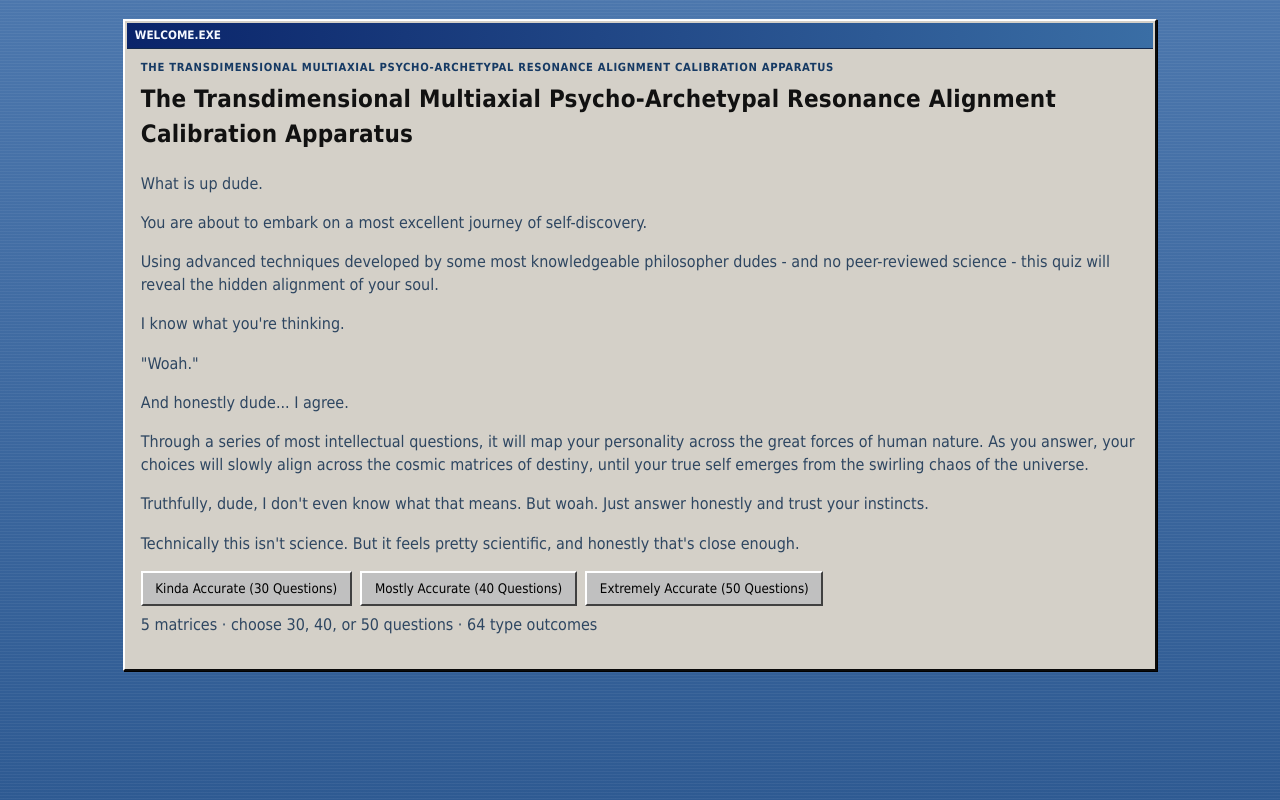
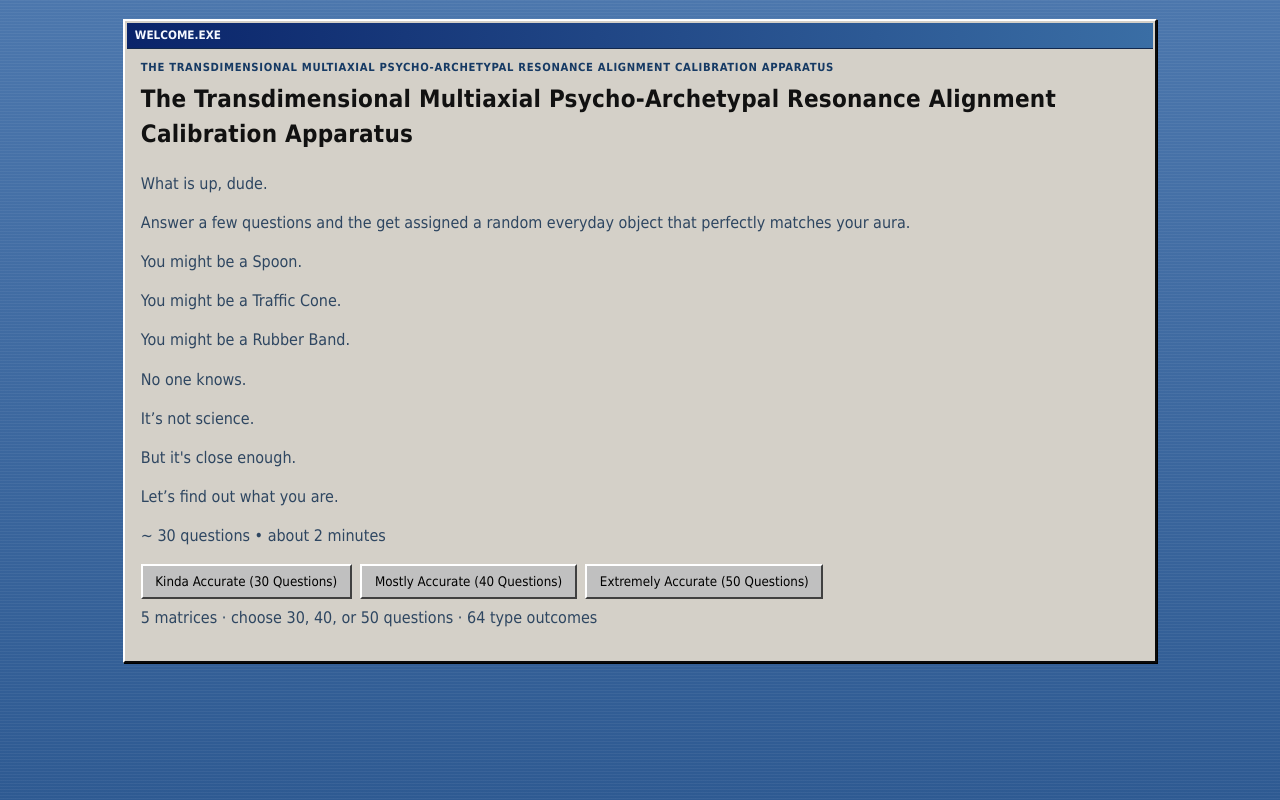
Before and after one commit to mottkozak/vibe-o-meter, a React (Vite) app: page / in a window 1280 px wide. Built offline with nearby package versions, Linux system fonts and the light colour scheme.

Commit message:
Updating app

```diff
--- a/src/pages/LandingPage.tsx
+++ b/src/pages/LandingPage.tsx
@@ -7,15 +7,15 @@ interface LandingPageProps {
 }
 
 const LANDING_BODY_PARAGRAPHS = [
-  "What is up dude.",
-  "You are about to embark on a most excellent journey of self-discovery.",
-  "Using advanced techniques developed by some most knowledgeable philosopher dudes - and no peer-reviewed science - this quiz will reveal the hidden alignment of your soul.",
-  "I know what you're thinking.",
-  "\"Woah.\"",
-  "And honestly dude... I agree.",
-  "Through a series of most intellectual questions, it will map your personality across the great forces of human nature. As you answer, your choices will slowly align across the cosmic matrices of destiny, until your true self emerges from the swirling chaos of the universe.",
-  "Truthfully, dude, I don't even know what that means. But woah. Just answer honestly and trust your instincts.",
-  "Technically this isn't science. But it feels pretty scientific, and honestly that's close enough."
+  "What is up, dude.",
+  "Answer a few questions and the get assigned a random everyday object that perfectly matches your aura.",
+  "You might be a Spoon.",
+  "You might be a Traffic Cone.",
+  "You might be a Rubber Band.",
+  "No one knows.",
+  "It’s not science.",
+  "But it's close enough.",
+  "Let’s find out what you are."
 ] as const;
 
 export function LandingPage({ data }: LandingPageProps): JSX.Element {
@@ -49,6 +49,7 @@ export function LandingPage({ data }: LandingPageProps): JSX.Element {
             {paragraph}
           </p>
         ))}
+        <p className="subtitle">~ 30 questions • about 2 minutes</p>
 
         <div className="button-row">
           <button
--- a/src/pages/ResultsPage.tsx
+++ b/src/pages/ResultsPage.tsx
@@ -207,7 +207,6 @@ const DEFAULT_BIT_LETTERS = {
 
 interface CardCatalogEntry {
   typeCode: string;
-  title: string;
   primaryObject: string;
   rarity: RarityTier;
   imageSrc: string | null;
@@ -247,14 +246,12 @@ function buildCatalogEntries(data: LoadedAppData): CardCatalogEntry[] {
         .join("");
       const typeCode = `${familyKey}${suffix}`;
 
-      let title = typeCode;
       let resolvedIndex = index;
       try {
         const resolution = resolveTypeTitle(typeCode, data.typeTitles);
-        title = resolution.title;
         resolvedIndex = resolution.index;
       } catch {
-        // leave fallback title/index
+        // leave fallback index
       }
 
       let primaryObject = "Unknown Object";
@@ -268,7 +265,6 @@ function buildCatalogEntries(data: LoadedAppData): CardCatalogEntry[] {
 
       entries.push({
         typeCode,
-        title,
         primaryObject,
         rarity: getRarityTier(typeCode),
         imageSrc: primaryObject === "Unknown Object" ? null : getObjectImageSrc(primaryObject)
@@ -514,7 +510,7 @@ export function ResultsPage({ data }: ResultsPageProps): JSX.Element {
 
   const cardStrengths = (result.strengths.length > 0 ? result.strengths : ["Data loading..."]).slice(0, 2);
   const cardWeaknesses = (result.watchouts.length > 0 ? result.watchouts : ["Data loading..."]).slice(0, 2);
-  const cardCelebs = (result.celebs.length > 0 ? result.celebs : ["No famous vibe buddies listed."]).slice(0, 3);
+  const cardCelebs = (result.celebs.length > 0 ? result.celebs : ["No famous vibe buddies listed."]).slice(0, 6);
 
   const primaryObject = result.householdArchetype?.primaryObject ?? "Unknown";
   const primaryReason =
@@ -841,10 +837,6 @@ export function ResultsPage({ data }: ResultsPageProps): JSX.Element {
           </section>
         </details>
 
-        {result.celebsNote ? <p className="muted diagnostics-note">{result.celebsNote}</p> : null}
-
-        <p className="disclaimer">{result.disclaimer}</p>
-
         <details className="all-cards-browser">
           <summary>View All 64 Cards</summary>
           <p className="muted all-cards-intro">
@@ -857,10 +849,9 @@ export function ResultsPage({ data }: ResultsPageProps): JSX.Element {
                 className={`all-card-tile${entry.typeCode === result.typeCode ? " is-current" : ""}`}
               >
                 <div className="all-card-top">
-                  <p className="all-card-code">{entry.typeCode}</p>
-                  <p className="all-card-rarity">{entry.rarity}</p>
-                </div>
-                <p className="all-card-title">{entry.title}</p>
+                <p className="all-card-code">{entry.typeCode}</p>
+                <p className="all-card-rarity">{entry.rarity}</p>
+              </div>
                 <div className="all-card-art" aria-label={`${entry.primaryObject} preview`}>
                   {entry.imageSrc ? (
                     <img
--- a/src/styles.css
+++ b/src/styles.css
@@ -1093,6 +1093,8 @@ li {
   object-fit: contain;
   image-rendering: auto;
   margin: 0 0 0.35rem;
+  transform: scale(1.14);
+  transform-origin: center;
   z-index: 1;
 }
 
```
